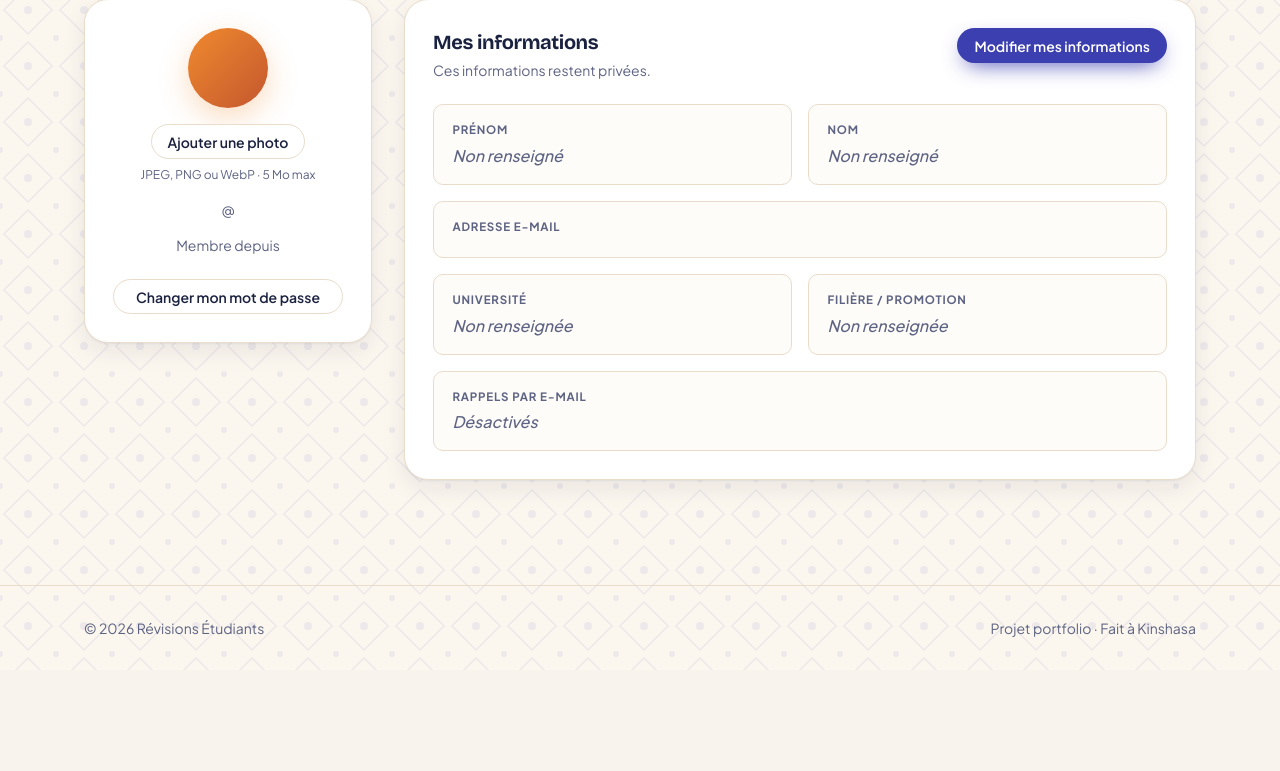
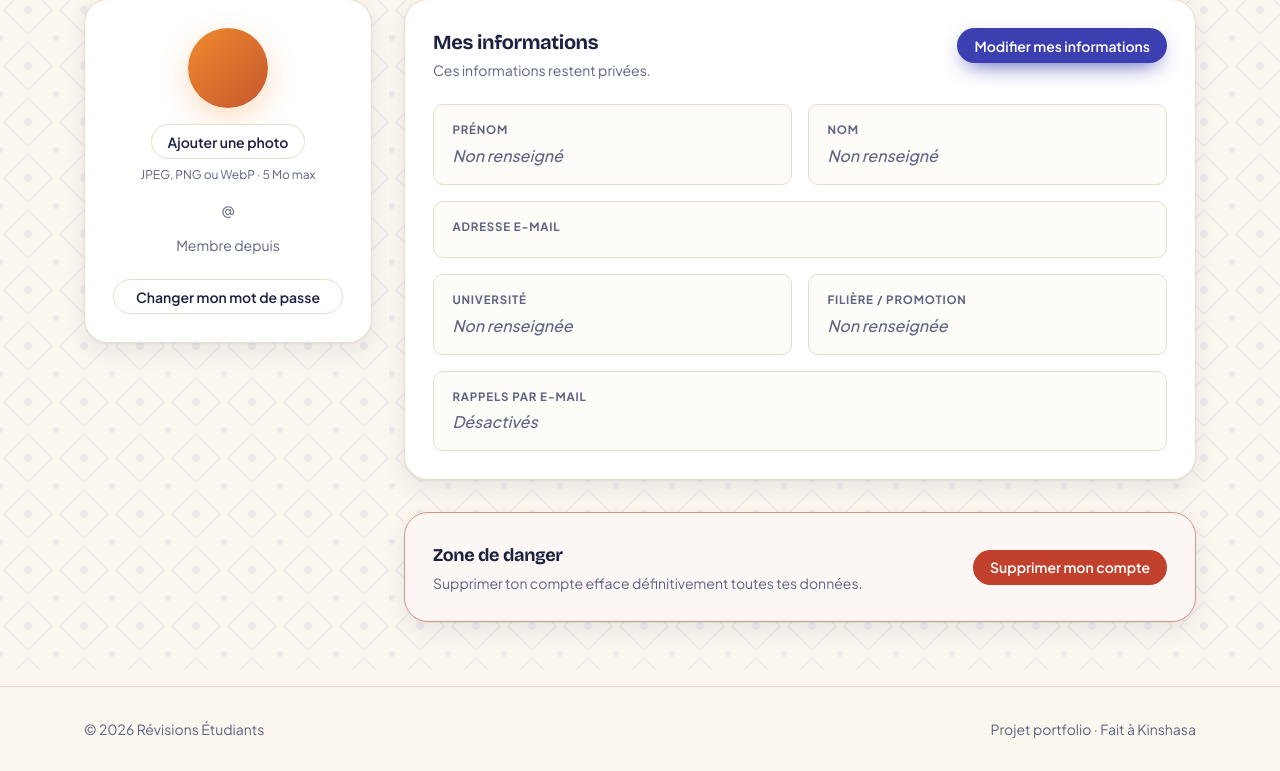
Before and after one commit to milliardongumbi18/revisions-etudiants, a Django app: template templates/accounts/profile.html in a window 1280 px wide. Shown: the part 130-901 px from the top of the page. Before the commit the page ends 767 px from the top, so only its background shows below. Run offline with Django 5.2, Linux system fonts and the light colour scheme; the template is opened without the code that fills it, so the values that code supplies are empty; style sheets or scripts are compiled from the project's sources.

Commit message:
Profil : la zone de suppression du compte réapparaît + test de non-régression

```diff
--- a/accounts/tests.py
+++ b/accounts/tests.py
@@ -310,6 +310,10 @@ class DeleteAccountTests(TestCase):
         self.assertRedirects(response, reverse("accounts:profile"))
         self.assertTrue(User.objects.filter(pk=demo.pk).exists())
 
+    def test_bouton_visible_sur_le_profil(self):
+        self.client.force_login(self.user)
+        self.assertContains(self.client.get(reverse("accounts:profile")), self.url)
+
 
 # Fichiers gardés en mémoire pendant les tests : rien sur le disque, rien sur Supabase
 STOCKAGE_MEMOIRE = {
--- a/templates/accounts/profile.html
+++ b/templates/accounts/profile.html
@@ -41,7 +41,7 @@
       </div>
     </aside>
 
-    <div class="animate-in min-w-0" style="--delay: 120ms">
+    <div class="animate-in grid min-w-0 gap-8" style="--delay: 120ms">
       <div class="card">
         <div class="flex flex-wrap items-start justify-between gap-4">
           <div>
@@ -72,11 +72,21 @@
             <dt>Filière / promotion</dt>
             <dd>{% if user.program %}{{ user.program }}{% else %}<span class="info-empty">Non renseignée</span>{% endif %}</dd>
           </div>
-                    <div class="info-item info-item-wide">
+          <div class="info-item info-item-wide">
             <dt>Rappels par e-mail</dt>
             <dd>{% if user.daily_reminder %}Activés : un e-mail chaque matin quand des révisions t'attendent{% else %}<span class="info-empty">Désactivés</span>{% endif %}</dd>
           </div>
         </dl>
+      </div>
+
+      <div class="card danger-zone">
+        <div class="flex flex-wrap items-center justify-between gap-4">
+          <div class="min-w-0">
+            <h2 class="text-lg font-bold">Zone de danger</h2>
+            <p class="text-muted mt-1 text-sm">Supprimer ton compte efface définitivement toutes tes données.</p>
+          </div>
+          <a href="{% url 'accounts:delete_account' %}" class="btn btn-danger btn-sm">Supprimer mon compte</a>
+        </div>
       </div>
     </div>
 
```
